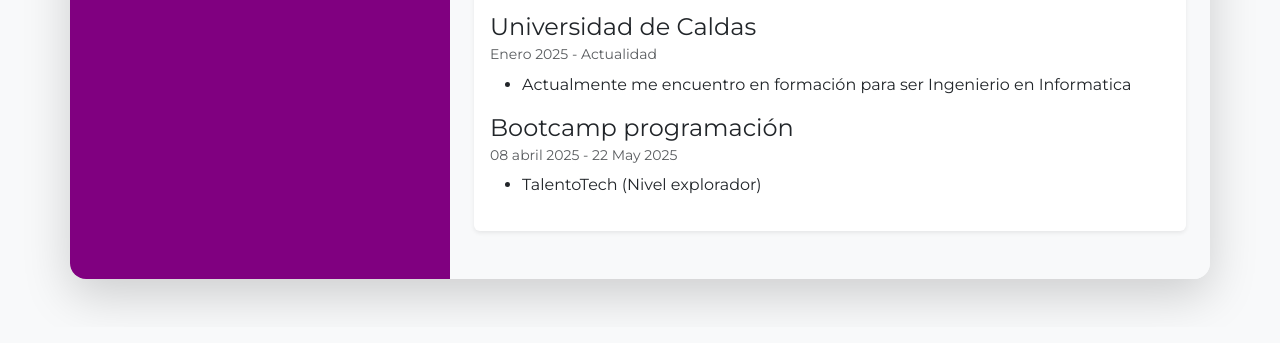
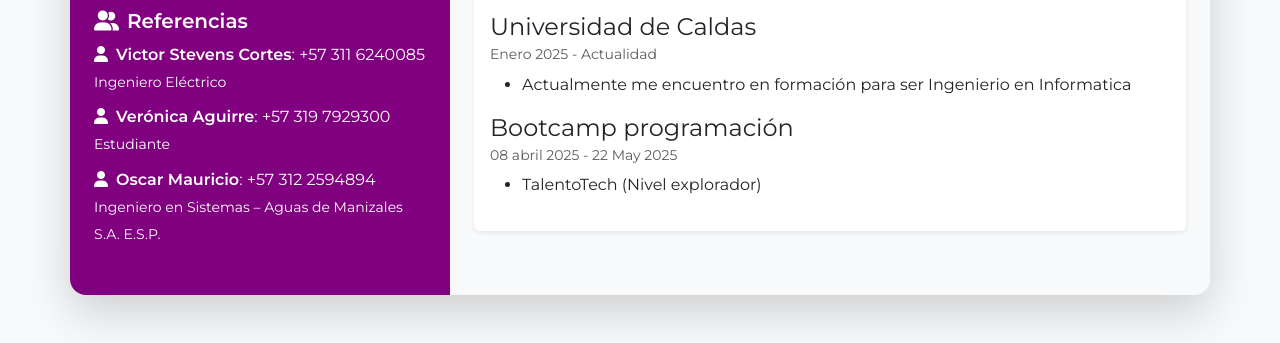
Before and after one commit to EstebanProg/Hojadevida, a plain HTML site: page index.html in a window 1280 px wide. Shown: the part 1291-1634 px from the top of the page. Drawn offline with nearby package versions, Linux system fonts and the light colour scheme.

Commit message:
Referencias

```diff
--- a/index.html
+++ b/index.html
@@ -111,6 +111,23 @@
             </div>
           </div>
         </section>
+        <section class="mb-4">
+          <h5 class="fw-bold"><i class="fas fa-user-friends me-2"></i>Referencias</h5>
+          <ul class="list-unstyled">
+            <li class="mb-2">
+              <i class="fas fa-user me-2"></i><strong>Victor Stevens Cortes</strong>: +57 311 6240085<br>
+              <span class="small">Ingeniero Eléctrico</span>
+            </li>
+            <li class="mb-2">
+              <i class="fas fa-user me-2"></i><strong>Verónica Aguirre</strong>: +57 319 7929300<br>
+              <span class="small">Estudiante</span>
+            </li>
+            <li class="mb-2">
+              <i class="fas fa-user me-2"></i><strong>Oscar Mauricio</strong>: +57 312 2594894<br>
+              <span class="small">Ingeniero en Sistemas – Aguas de Manizales S.A. E.S.P.</span>
+            </li>
+          </ul>
+        </section>
       </div>
       <!-- columna derecha -->
       <div class="col-md-8 bg-light p-4">
```
